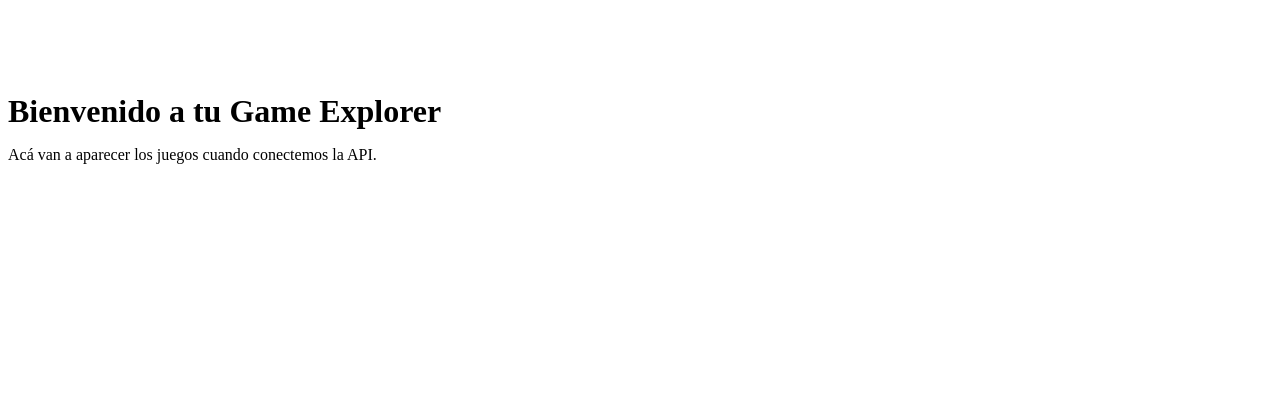
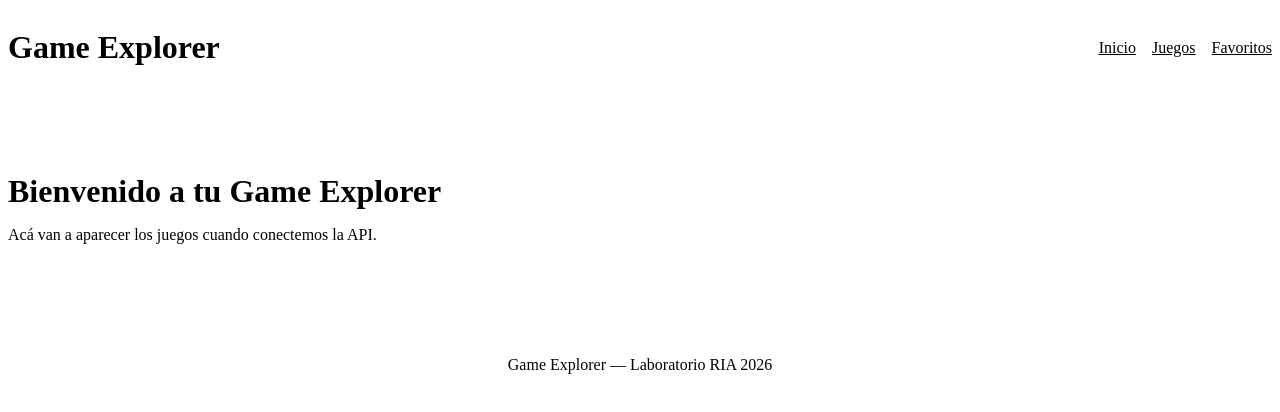
Before and after one commit to VisualZac/Laboratorio-RIA, a Vue app: page / in a window 1280 px wide. Shown: the top 412 px of the page. Built offline with nearby package versions, Linux system fonts and the light colour scheme; the HTML template or start-up script is replaced by a standard one.

Commit message:
se agrega thefooter y thenavbar

```diff
--- a/src/App.vue
+++ b/src/App.vue
@@ -1,9 +1,15 @@
 <script setup lang="ts">
-// Acá van a ir los imports cuando los necesitemos
-// Por ahora solo mostramos el contenido de la ruta activa
+import TheNavbar from './components/layout/TheNavbar.vue'
+import TheFooter from './components/layout/TheFooter.vue'
+
 </script>
 
 <template>
-  <!-- RouterView muestra el componente de la ruta actual -->
-  <RouterView />
+   <TheNavbar />
+
+   <main class="app-main">
+     <RouterView />
+   </main>
+  <TheFooter />
+
 </template>
--- a/src/assets/styles/main.css
+++ b/src/assets/styles/main.css
@@ -1,6 +1,6 @@
 /* ============================================
    GAME EXPLORER — Estilos globales
-   Tu primer archivo CSS del laboratorio
+     Reset, estilos base y contenedor principal
    ============================================ */
 
 @import './variables.css';
--- /dev/null
+++ b/src/components/layout/TheFooter.vue
@@ -0,0 +1,25 @@
+<template>
+  <footer class="footer">
+    <div class="contenedor footer__contenido">
+      <p class="footer__texto">
+        Game Explorer — Laboratorio RIA 2026
+      </p>
+    </div>
+  </footer>
+</template>
+
+<style scoped>
+.footer {
+  background-color: var(--color-superficie);
+  border-top: 1px solid var(--color-borde);
+  padding: 1rem 0;
+}
+
+.footer__contenido {
+  text-align: center;
+}
+
+.footer__texto {
+  color: var(--color-texto-suave);
+}
+</style>
--- /dev/null
+++ b/src/components/layout/TheNavbar.vue
@@ -0,0 +1,44 @@
+<template>
+  <header class="navbar">
+    <div class="contenedor navbar__contenido">
+      <h1 class="navbar__logo">Game Explorer</h1>
+
+      <nav class="navbar__menu">
+        <a href="#">Inicio</a>
+        <a href="#">Juegos</a>
+        <a href="#">Favoritos</a>
+      </nav>
+    </div>
+  </header>
+</template>
+
+<style scoped>
+.navbar {
+  background-color: var(--color-superficie);
+  border-bottom: 1px solid var(--color-borde);
+}
+
+.navbar__contenido {
+  min-height: 70px;
+  display: flex;
+  justify-content: space-between;
+  align-items: center;
+}
+
+.navbar__logo {
+  color: var(--color-acento);
+}
+
+.navbar__menu {
+  display: flex;
+  gap: 1rem;
+}
+
+.navbar__menu a {
+  color: var(--color-texto-suave);
+}
+
+.navbar__menu a:hover {
+  color: var(--color-acento);
+}
+</style>
```
